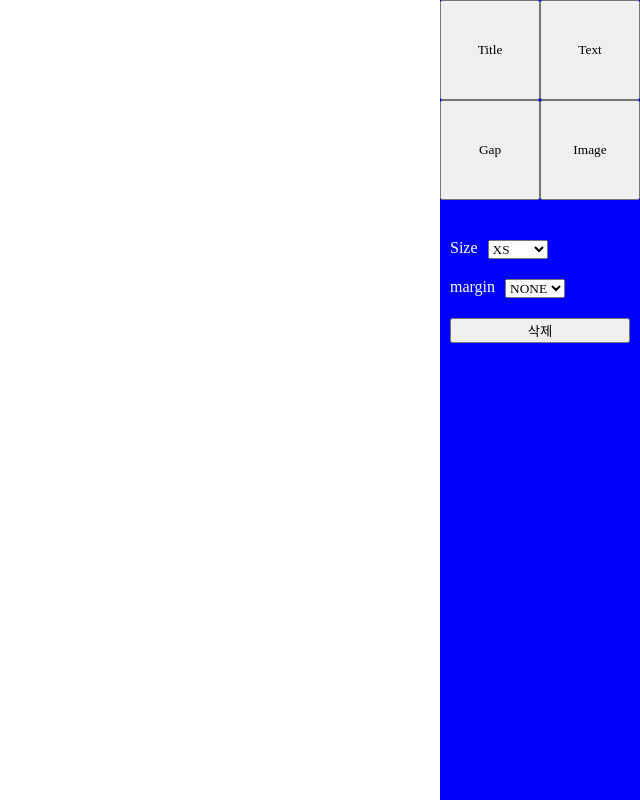
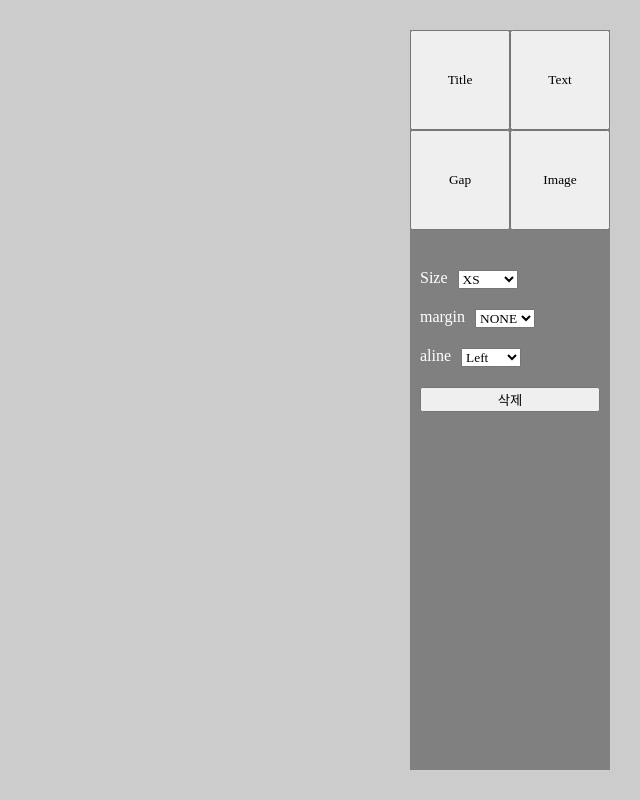
Before and after one commit to jo-duchan/portfolio-editor, a React (Create React App) app: page / in a window 1280 px wide. Shown: the whole page, without its empty margins (640-1280 px from the left). Built offline with nearby package versions, Linux system fonts and the light colour scheme; a web font is replaced by a local one.

Commit message:
option aline 추가 / 기본 레이아웃 작업

```diff
--- a/src/components/common/TextElement.tsx
+++ b/src/components/common/TextElement.tsx
@@ -57,8 +57,8 @@ export default TitleElement;
 
 const Container = styled.div<StyledProps>`
   display: flex;
-  text-align: ${(props) => props.aline};
-  width: 100%;
+  width: auto;
+  justify-content: ${(props) => props.aline};
   ${(props) =>
     props.sort === "h4"
       ? `${TitleSizePC(props.size)}`
--- a/src/components/edit/Editor.tsx
+++ b/src/components/edit/Editor.tsx
@@ -4,7 +4,7 @@ import useContentAction from "context/useContentAction";
 import useCurrentItem from "context/useCurrentItem";
 
 // Type
-import { ContentItem, FontSize } from "type/contentDataType";
+import { ContentItem, FontSize, MarginSize, Aline } from "type/contentDataType";
 
 function Editor() {
   const action = useContentAction();
@@ -20,7 +20,14 @@ function Editor() {
   const onChangeMargin = (e: React.ChangeEvent<HTMLSelectElement>) => {
     if (!currentItem) return;
     const updateItme = currentItem;
-    updateItme.option.margin = e.currentTarget.value as FontSize;
+    updateItme.option.margin = e.currentTarget.value as MarginSize;
+    onChangeHandler(updateItme, currentItem.id);
+  };
+
+  const onChangeAline = (e: React.ChangeEvent<HTMLSelectElement>) => {
+    if (!currentItem) return;
+    const updateItme = currentItem;
+    updateItme.option.aline = e.currentTarget.value as Aline;
     onChangeHandler(updateItme, currentItem.id);
   };
 
@@ -38,7 +45,11 @@ function Editor() {
     <Container>
       <div className="size">
         <span>Size</span>
-        <select value={currentItem?.option?.size} onChange={onChangeFontSize}>
+        <select
+          value={currentItem?.option?.size}
+          onChange={onChangeFontSize}
+          disabled={!currentItem}
+        >
           <option value="XS">XS</option>
           <option value="S">S</option>
           <option value="M">M</option>
@@ -48,7 +59,11 @@ function Editor() {
       </div>
       <div className="margin">
         <span>margin</span>
-        <select value={currentItem?.option?.margin} onChange={onChangeMargin}>
+        <select
+          value={currentItem?.option?.margin}
+          onChange={onChangeMargin}
+          disabled={!currentItem}
+        >
           <option value="NONE">NONE</option>
           <option value="XS">XS</option>
           <option value="S">S</option>
@@ -57,8 +72,19 @@ function Editor() {
           <option value="XL">XL</option>
         </select>
       </div>
-      {/* 삭제는 viewer 밑에 컴포넌트로 이동시키자 */}
-      <button type="button" onClick={onDeletHandler}>
+      <div className="margin">
+        <span>aline</span>
+        <select
+          value={currentItem?.option?.aline}
+          onChange={onChangeAline}
+          disabled={!currentItem}
+        >
+          <option value="LEFT">Left</option>
+          <option value="CENTER">Center</option>
+          <option value="RIGHT">Right</option>
+        </select>
+      </div>
+      <button type="button" onClick={onDeletHandler} disabled={!currentItem}>
         삭제
       </button>
     </Container>
--- a/src/components/edit/ToolsPanel.tsx
+++ b/src/components/edit/ToolsPanel.tsx
@@ -17,8 +17,11 @@ function ToolsPanel() {
 export default ToolsPanel;
 
 const Container = styled.div`
+  position: fixed;
+  top: 30px;
+  right: 30px;
   margin-left: auto;
   width: 200px;
-  height: 100vh;
-  background: blue;
+  height: calc(100vh - 60px);
+  background: gray;
 `;
--- a/src/pages/Edit.tsx
+++ b/src/pages/Edit.tsx
@@ -36,11 +36,15 @@ function Edit() {
 export default Edit;
 
 const Container = styled.div`
+  position: relative;
   display: flex;
+  padding: 30px;
+  box-sizing: border-box;
 `;
 
 const CanvasPanel = styled.div`
   display: flex;
   flex-direction: column;
-  flex: 1;
+  width: calc(100% - 230px);
+  background: #fff;
 `;
--- a/src/styles/common.ts
+++ b/src/styles/common.ts
@@ -7,7 +7,7 @@ ${reset};
 html, body {
     width: 100%;
     height: 100%;
-    background: fff;
+    background: #ccc;
 };
 
 #root * {
```
